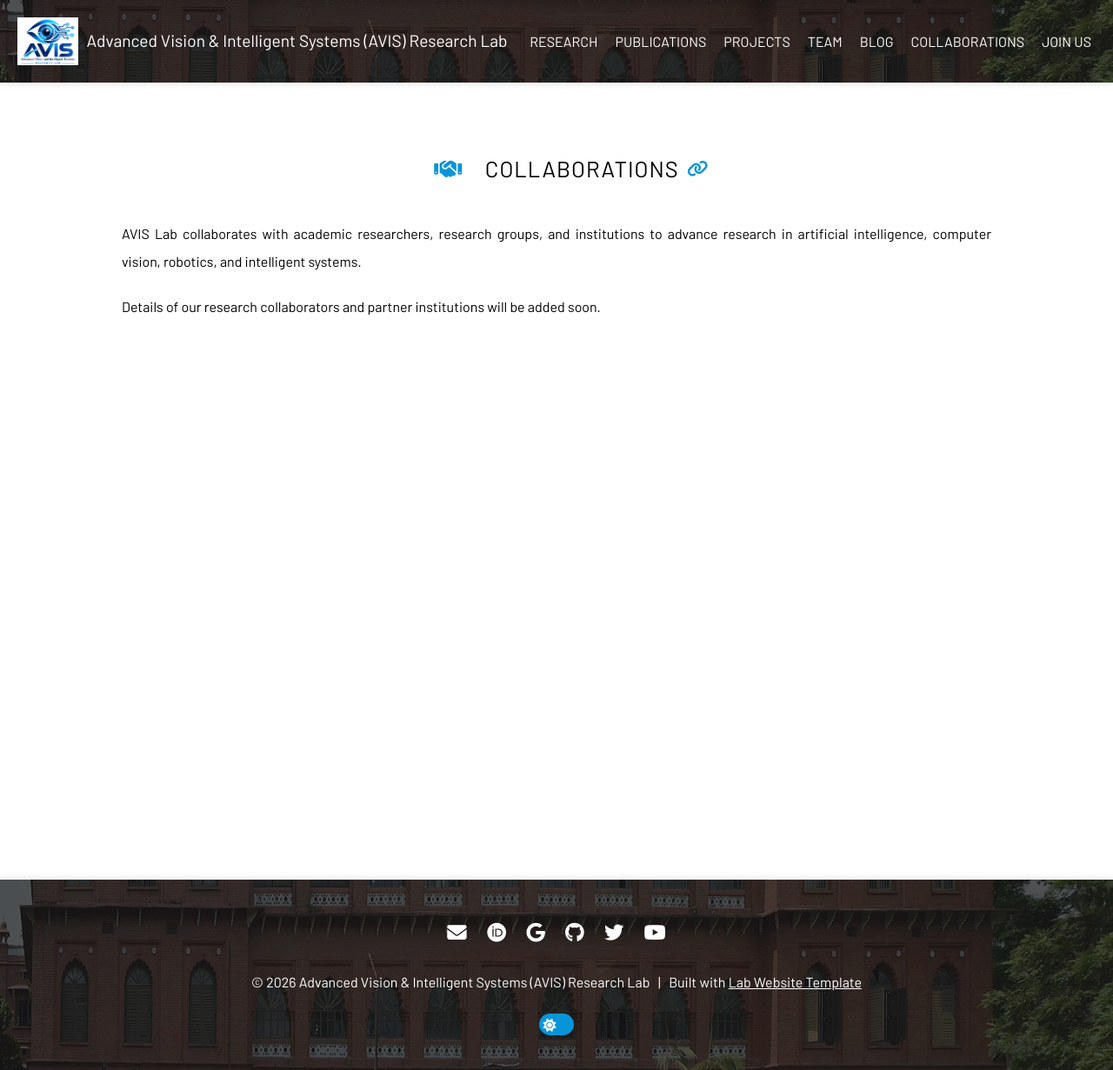
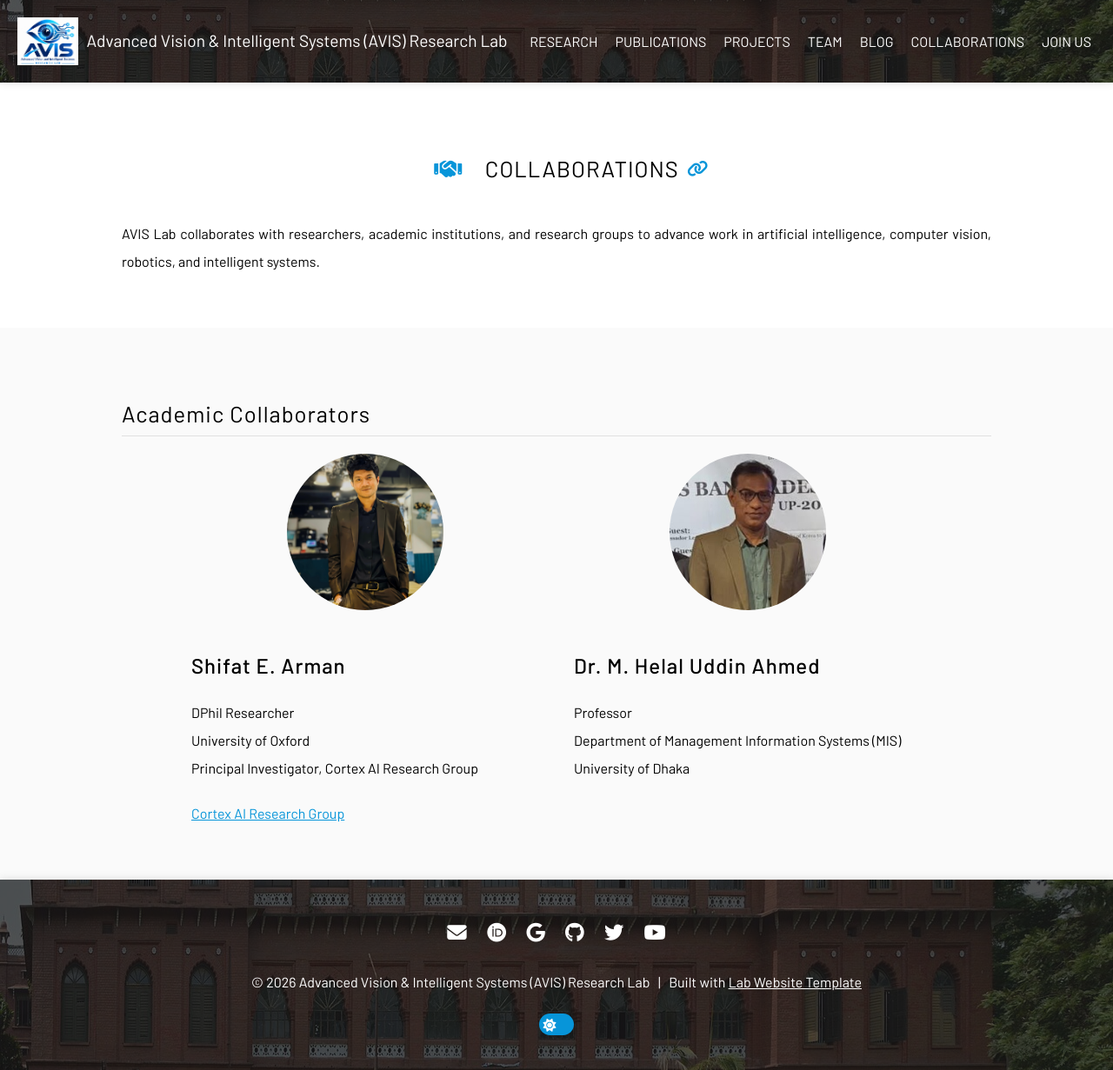
Before and after one commit to avis-res-lab/avis-res-lab.github.io, a Jekyll site: the page built from collaborators/index.md, in a window 1280 px wide and 1231 px high. Shown: the whole window at 87% size. Built offline with Jekyll 4.4.1, drawn with Linux system fonts in a browser that asks for light colours; a style sheet for code colours, icons or effects is not loaded.

Commit message:
Add Shifat E Arman and Helal Uddin Ahmed to academic collaborations

```diff
--- a/collaborators/index.md
+++ b/collaborators/index.md
@@ -7,6 +7,47 @@ nav:
 
 # {% include icon.html icon="fa-solid fa-handshake" %}Collaborations
 
-AVIS Lab collaborates with academic researchers, research groups, and institutions to advance research in artificial intelligence, computer vision, robotics, and intelligent systems.
+AVIS Lab collaborates with researchers, academic institutions, and research groups to advance work in artificial intelligence, computer vision, robotics, and intelligent systems.
 
-Details of our research collaborators and partner institutions will be added soon.
+{% include section.html %}
+
+## Academic Collaborators
+
+<div style="display: flex; flex-wrap: wrap; gap: 40px; justify-content: center;">
+
+  <div style="flex: 1 1 280px; max-width: 400px; text-align: center;">
+    <img
+      src="{{ '/images/shifat-e-arman.jpeg' | relative_url }}"
+      alt="Shifat E. Arman"
+      style="width: 180px; height: 180px; border-radius: 50%; object-fit: cover;"
+    >
+
+    <h3>Shifat E. Arman</h3>
+    <p>
+      DPhil Researcher<br>
+      University of Oxford<br>
+      Principal Investigator, Cortex AI Research Group
+    </p>
+    <p>
+      <a href="https://cortexairg.com" target="_blank" rel="noopener noreferrer">
+        Cortex AI Research Group
+      </a>
+    </p>
+  </div>
+
+  <div style="flex: 1 1 280px; max-width: 400px; text-align: center;">
+    <img
+      src="{{ '/images/m-helal-uddin-ahmed.jpeg' | relative_url }}"
+      alt="Dr. M. Helal Uddin Ahmed"
+      style="width: 180px; height: 180px; border-radius: 50%; object-fit: cover;"
+    >
+
+    <h3>Dr. M. Helal Uddin Ahmed</h3>
+    <p>
+      Professor<br>
+      Department of Management Information Systems (MIS)<br>
+      University of Dhaka
+    </p>
+  </div>
+
+</div>
```
Also changed, not shown: images/m-helal-uddin-ahmed.jpeg (added), images/shifat-e-arman.jpeg (added).
